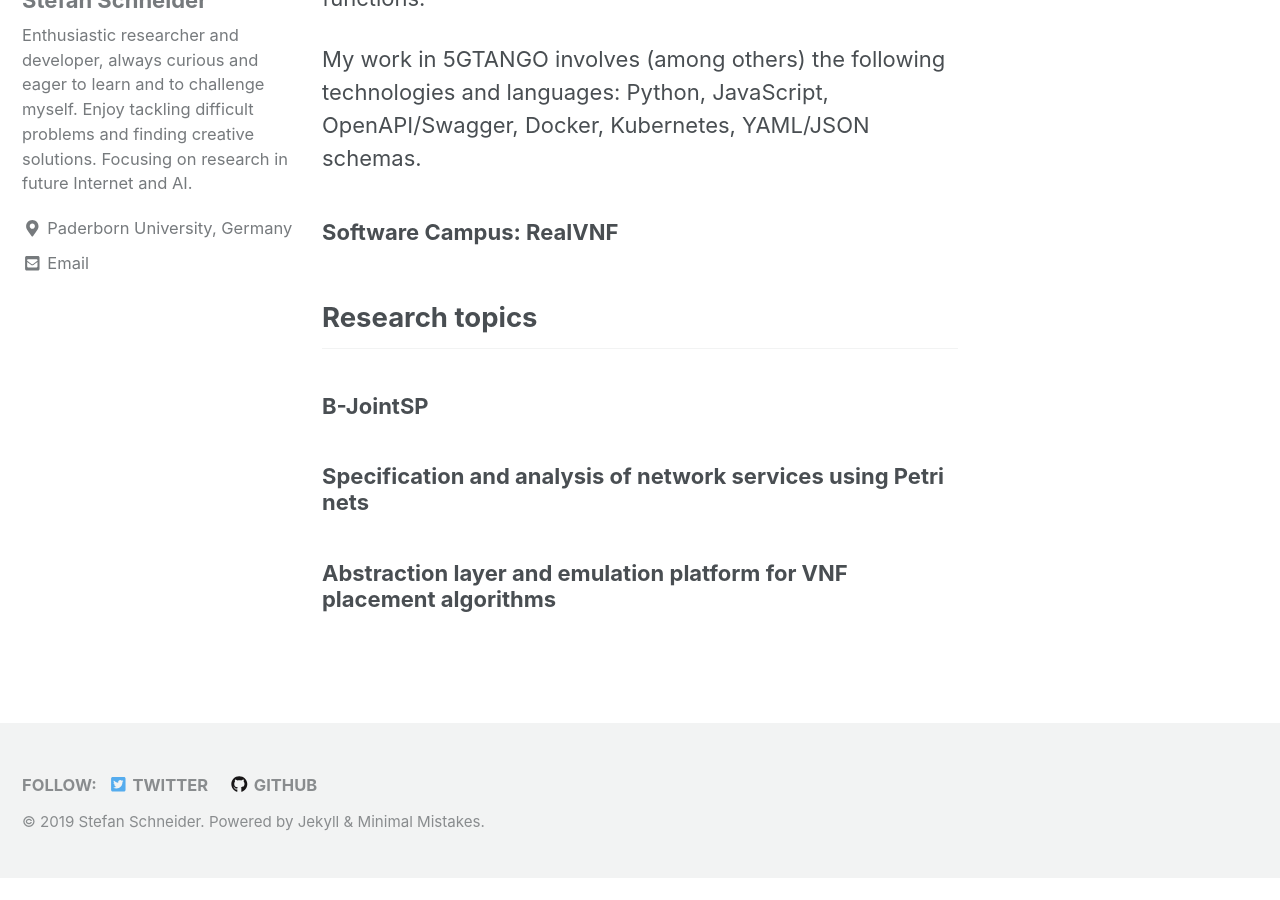
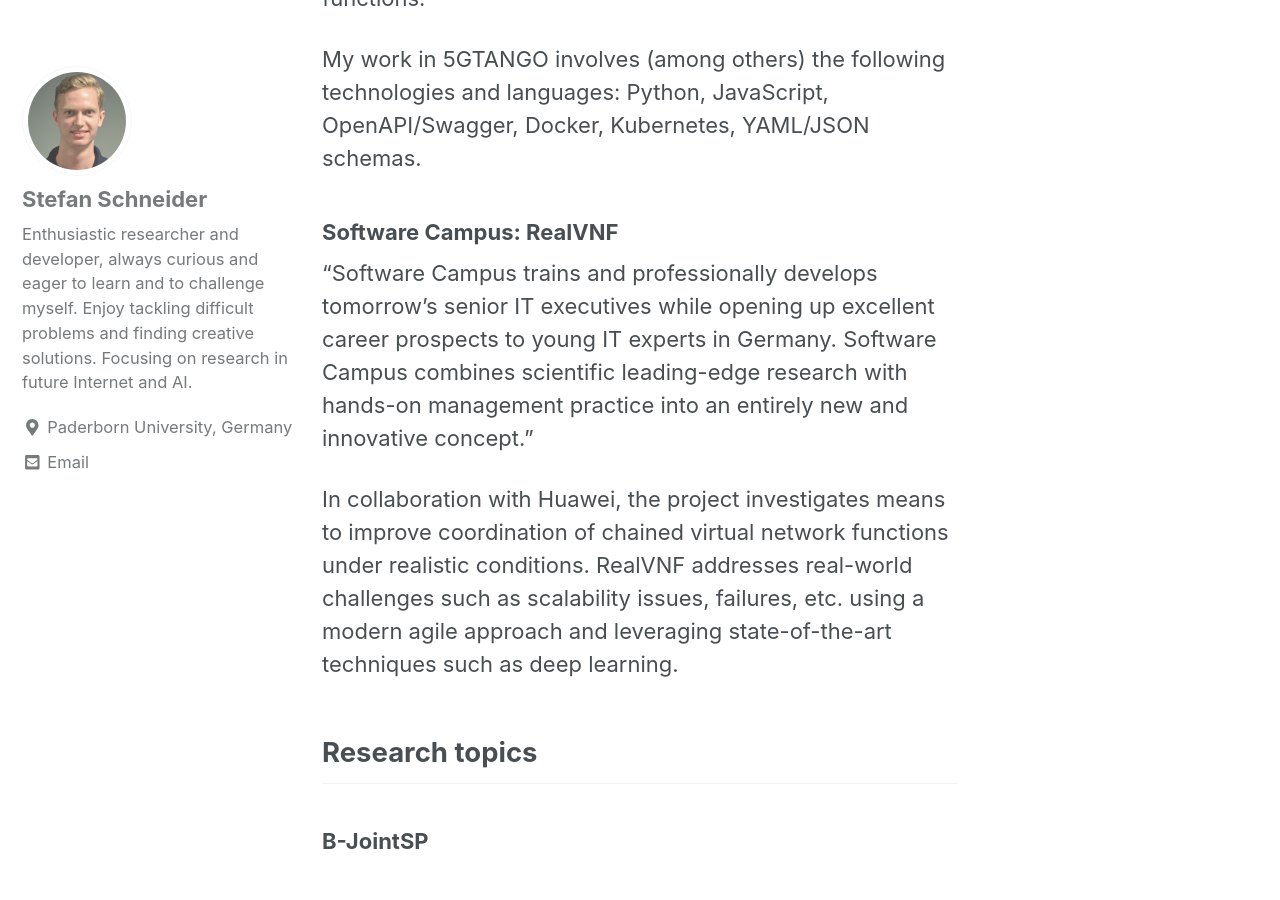
Before and after one commit to stefanbschneider/stefanbschneider.github.io, a Jekyll site: the page built from _pages/research.md, in a window 1280 px wide and 900 px high, scrolled down 1375 px. Built offline with Jekyll 4.4.1, drawn with Linux system fonts in a browser that asks for light colours; cached includes are drawn as plain includes; nearby versions of some CDN libraries; before the commit the page ends 2252 px from its top, so only the background shows below that; some of the changed text lies outside the part shown.

Commit message:
added paragraph about swc

```diff
--- a/_config.yml
+++ b/_config.yml
@@ -300,3 +300,5 @@ defaults:
       header:
         overlay_image: /assets/images/header.jpeg
         caption: "Photo credit: [Pexels](http://pexels.com/)"
+        show_overlay_excerpt: true
+        excerpt: "PhD Researcher at Paderborn University"
--- a/_pages/research.md
+++ b/_pages/research.md
@@ -12,8 +12,7 @@ I'm a PhD researcher at the computer networks group at Paderborn University. My
 
 
 
-
-TODO: More details, ongoing projects (Tango, RealVNF), PhD since 2017, ...
+**TODO**: More details, ongoing projects (Tango, RealVNF), add figures and links to github repos and papers, ...
 
 ## Projects
 
@@ -27,6 +26,9 @@ My work in 5GTANGO involves (among others) the following technologies and langua
 
 ### Software Campus: RealVNF
 
+ "Software Campus trains and professionally develops tomorrow's senior IT  executives while opening up excellent career prospects to young IT  experts in Germany. Software Campus combines scientific leading-edge  research with hands-on management practice into an entirely new and  innovative concept."
+
+In collaboration with Huawei, the project  investigates means to improve coordination of chained virtual network  functions under realistic conditions. RealVNF addresses real-world  challenges such as scalability issues, failures, etc. using a modern  agile approach and leveraging state-of-the-art techniques such as deep  learning.
 
 ## Research topics
 
```
